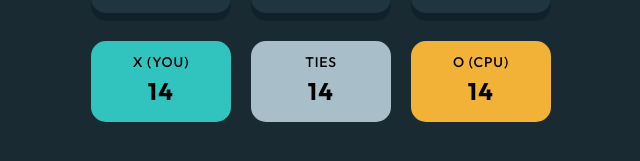
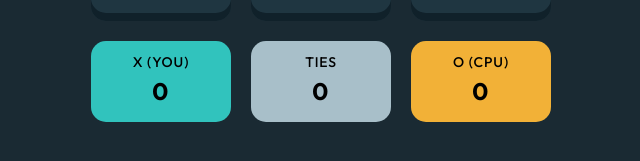
Before and after one commit to blp100/tic-tac-toe-vue, a Vue app: page / in a window 1280 px wide. Both pictures are taken after a click on the button "NEW GAME (VS CPU)". Shown: the part 597-758 px from the top of the page, without its empty margins (319-959 px from the left). Built offline with nearby package versions, Linux system fonts and the light colour scheme.

Commit message:
feat: add game result functional

```diff
--- a/src/App.vue
+++ b/src/App.vue
@@ -10,26 +10,39 @@ const winner = ref("");
 const currentPage = ref("GameMenu");
 const playerRepresentation = ref("");
 const gameMode = ref("");
+const gameStatus = ref({
+  xWins: 0,
+  oWins: 0,
+  ties: 0,
+});
 
 const handleStartGame = (selectedPlayer, mode) => {
   // Switch to the TicTacToeGame page when the game starts
   currentPage.value = "TicTacToeGame";
-
   // Setup Game Mode
   gameMode.value = mode;
   // Pass the selected player representation to the TicTacToeGame component
   playerRepresentation.value = selectedPlayer;
 
-  console.log(gameMode.value, playerRepresentation.value)
+  console.log(gameMode.value, playerRepresentation.value);
 };
 
 const handleWinnerPassed = (data) => {
   // Set the winner data for the modal
   winner.value = data;
   isOpen.value = true;
+  if (data === "X") {
+    gameStatus.value.xWins += 1;
+  } else if (data === "O") {
+    gameStatus.value.oWins += 1;
+  } else {
+    gameStatus.value.ties += 1;
+  }
+  // Note: change the object key name later
 
   console.log(
     gameMode.value,
+    gameStatus.value,
     winner.value,
     isOpen.value,
     playerRepresentation.value,
@@ -43,7 +56,13 @@ const handleWinnerPassed = (data) => {
       v-if="currentPage === 'GameMenu'"
       @startGame="handleStartGame"
     />
-    <Game v-else @winnerPassed="handleWinnerPassed" />
+    <Game
+      v-else
+      :gameMode="gameMode"
+      :playerOneSymbol="playerRepresentation"
+      :gameStatus="gameStatus"
+      @winnerPassed="handleWinnerPassed"
+    />
     <Modal
       v-if="isOpen"
       :isOpen="isOpen"
--- a/src/components/TicTacToeButton.vue
+++ b/src/components/TicTacToeButton.vue
@@ -24,7 +24,7 @@ const handleClicked = () => {
     :disabled="disabled"
     @click="handleClicked"
   >
-    <!-- TODO: Add animation when display markers -->
+    <!-- Add animation when display markers, Group-disabled didn't work -->
     <IconO v-show="value === 'O'" class="mx-auto fill-light-yellow opacity-100" />
     <IconX v-show="value === 'X'" class="mx-auto fill-light-blue opacity-100" />
     <IconOOutline
--- a/src/components/TicTacToeGrid.vue
+++ b/src/components/TicTacToeGrid.vue
@@ -15,7 +15,8 @@ const isGameOvered = ref(false);
 console.log(currentPlayer.value);
 
 const checkWinner = () => {
-  if (gridValues.value.every((value) => value !== "")) {
+  // Check tie
+  if (gridValues.value.every(value => value !== '')) {
     announceWinner("tie");
   }
   // Check rows
@@ -70,6 +71,7 @@ const emitCurrentPlayer = () => {
 
 // Handle the Tic Tac Toe button click in the parent component
 const handleButtonClick = (index) => {
+
   gridValues.value[index] = currentPlayer.value;
   checkWinner();
   currentPlayer.value = currentPlayer.value === "X" ? "O" : "X";
--- a/src/components/TimesRecordPanel.vue
+++ b/src/components/TimesRecordPanel.vue
@@ -1,17 +1,48 @@
-<script setup></script>
+<script setup>
+const { gameMode, playerOneSymbol, gameStatus } = defineProps({
+  gameMode: String,
+  playerOneSymbol: String,
+  gameStatus: {
+    xWins: Number,
+    oWins: Number,
+    ties: Number,
+  },
+});
+
+let xPlayer,
+  oPlayer = "";
+
+if (gameMode === "vsComputer") {
+  if (playerOneSymbol === "X") {
+    xPlayer = "YOU";
+    oPlayer = "CPU";
+  } else if (playerOneSymbol === "O") {
+    xPlayer = "CPU";
+    oPlayer = "YOU";
+  }
+} else if (gameMode === "vsPlayer") {
+  if (playerOneSymbol === "X") {
+    xPlayer = "P1";
+    oPlayer = "P2";
+  } else if (playerOneSymbol === "O") {
+    xPlayer = "P2";
+    oPlayer = "P1";
+  }
+}
+</script>
 <template>
   <div class="flex w-full gap-5 text-center">
     <div class="flex-1 rounded-[15px] bg-light-blue pb-[13px] pt-[11px]">
-      <p>X (YOU)</p>
-      <h2>14</h2>
+      <p>X ({{ xPlayer }})</p>
+      <h2>{{ gameStatus.xWins }}</h2>
     </div>
     <div class="flex-1 rounded-[15px] bg-silver pb-[13px] pt-[11px]">
       <p>TIES</p>
-      <h2>14</h2>
+      <h2>{{ gameStatus.ties }}</h2>
     </div>
     <div class="flex-1 rounded-[15px] bg-light-yellow pb-[13px] pt-[11px]">
-      <p>O (CPU)</p>
-      <h2>14</h2>
+      <p>O ({{ oPlayer }})</p>
+      <h2>{{ gameStatus.oWins }}</h2>
     </div>
   </div>
 </template>
--- a/src/pages/Game.vue
+++ b/src/pages/Game.vue
@@ -5,6 +5,16 @@ import Logo from "@/components/icons/Logo.vue";
 import TicTacToeGrid from "@/components/TicTacToeGrid.vue";
 import TimesRecordPanel from "@/components/TimesRecordPanel.vue";
 import { ref } from "vue";
+
+const { gameMode, playerOneSymbol, gameStatus } = defineProps({
+  gameMode: String,
+  playerOneSymbol: String,
+  gameStatus: {
+    xWins: Number,
+    oWins: Number,
+    ties: Number,
+  },
+});
 
 const emit = defineEmits({
   winnerPassed: Function,
@@ -19,7 +29,6 @@ const handleWinnerAnnounced = (data) => {
 const handleCurrentPlayer = (player) => {
   currentPlayer.value = player;
 };
-
 </script>
 <template>
   <div class="m-auto flex flex-col items-center gap-5">
@@ -32,6 +41,10 @@ const handleCurrentPlayer = (player) => {
       @onWinnerAnnounced="handleWinnerAnnounced"
       @onCurrentPlayer="handleCurrentPlayer"
     />
-    <TimesRecordPanel />
+    <TimesRecordPanel
+      :gameMode="gameMode"
+      :gameStatus="gameStatus"
+      :playerOneSymbol="playerOneSymbol"
+    />
   </div>
 </template>
```
